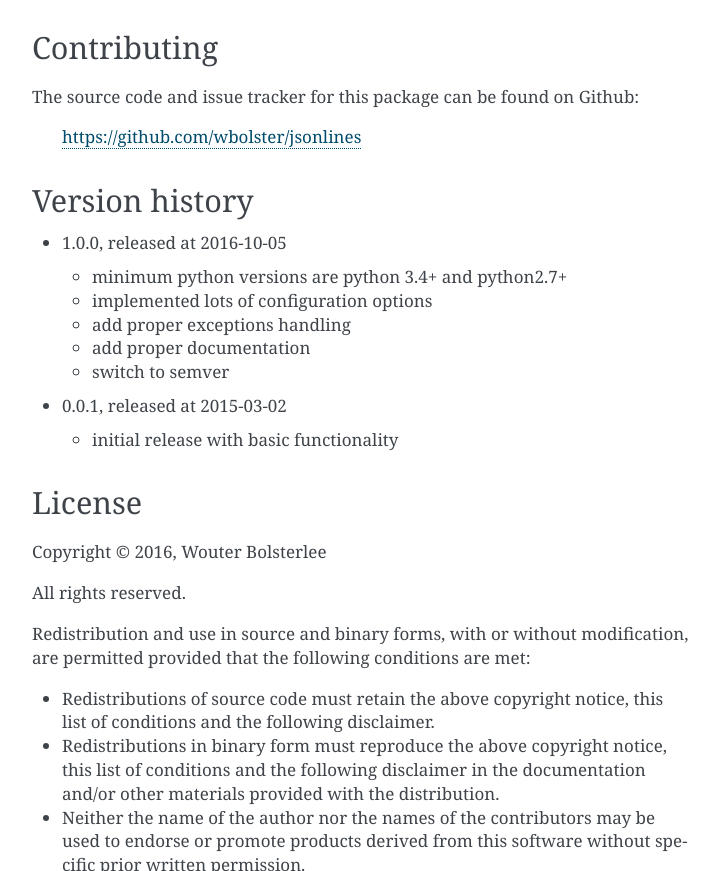
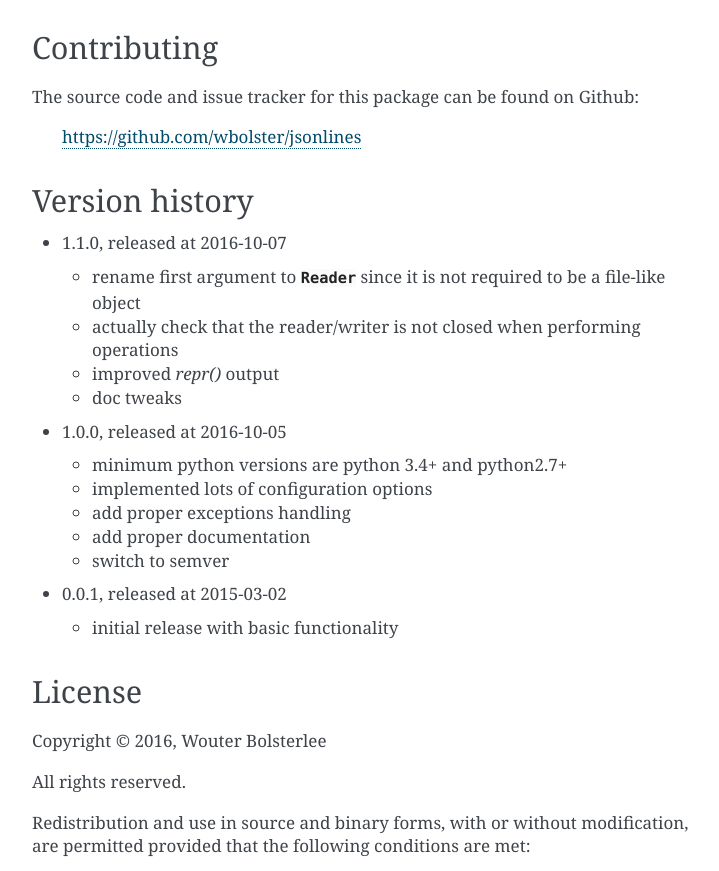
Before and after one commit to wbolster/jsonlines, a Sphinx documentation site: the page built from doc/index.rst, in a window 1280 px wide and 900 px high, scrolled down 3302 px, cut to the strip 29-900 px from the top of the window. Shown: the whole strip, without its empty margins (388-1107 px from the left). Built offline with Sphinx 7.4.7, drawn with Linux system fonts in a browser that asks for light colours.

```diff
--- a/doc/index.rst
+++ b/doc/index.rst
@@ -177,6 +177,15 @@ The source code and issue tracker for this package can be found on Github:
 Version history
 ===============
 
+* 1.1.0, released at 2016-10-07
+
+  * rename first argument to :py:class:`Reader` since it is not
+    required to be a file-like object
+  * actually check that the reader/writer is not closed when
+    performing operations
+  * improved `repr()` output
+  * doc tweaks
+
 * 1.0.0, released at 2016-10-05
 
   * minimum python versions are python 3.4+ and python2.7+
```
